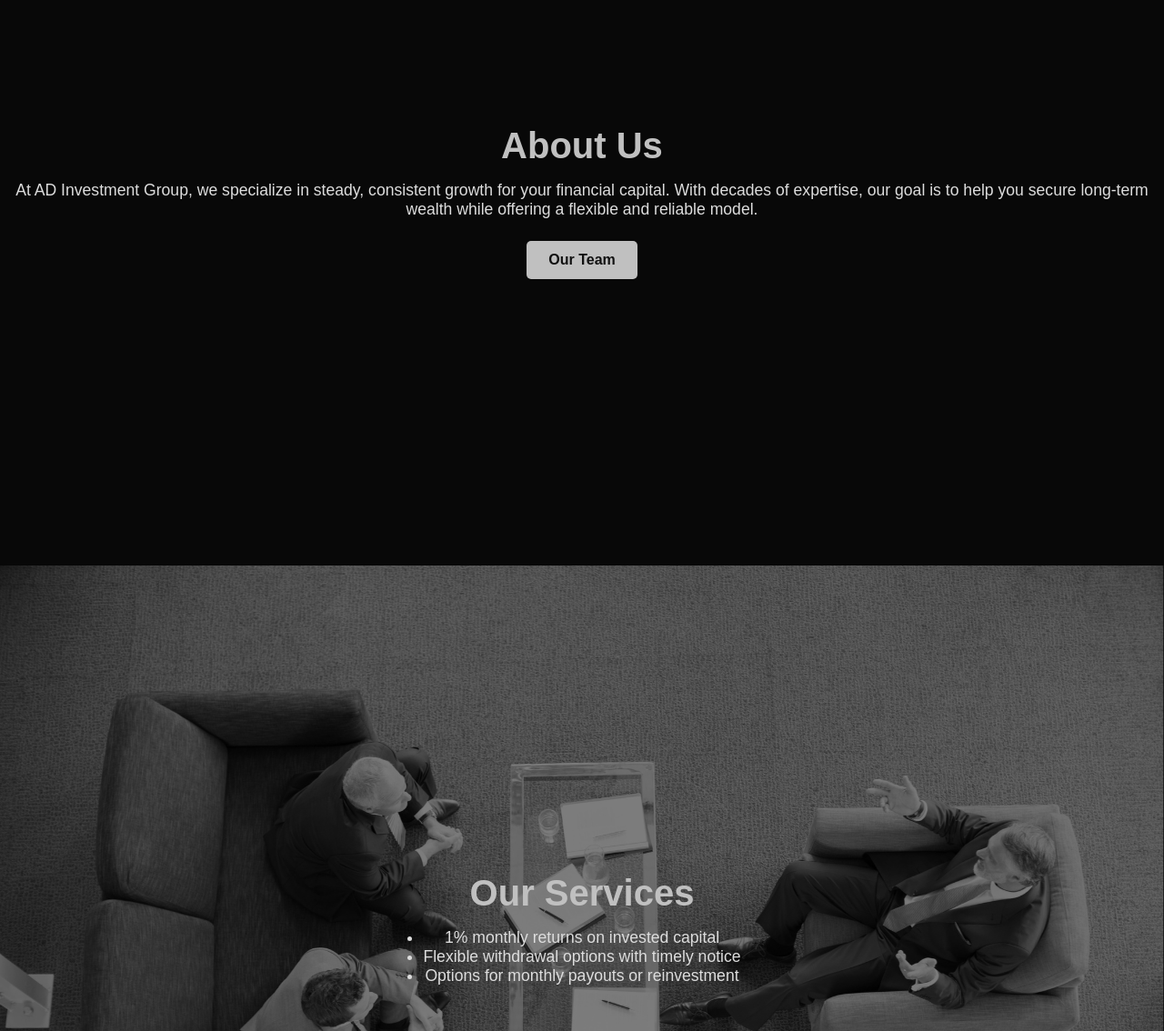
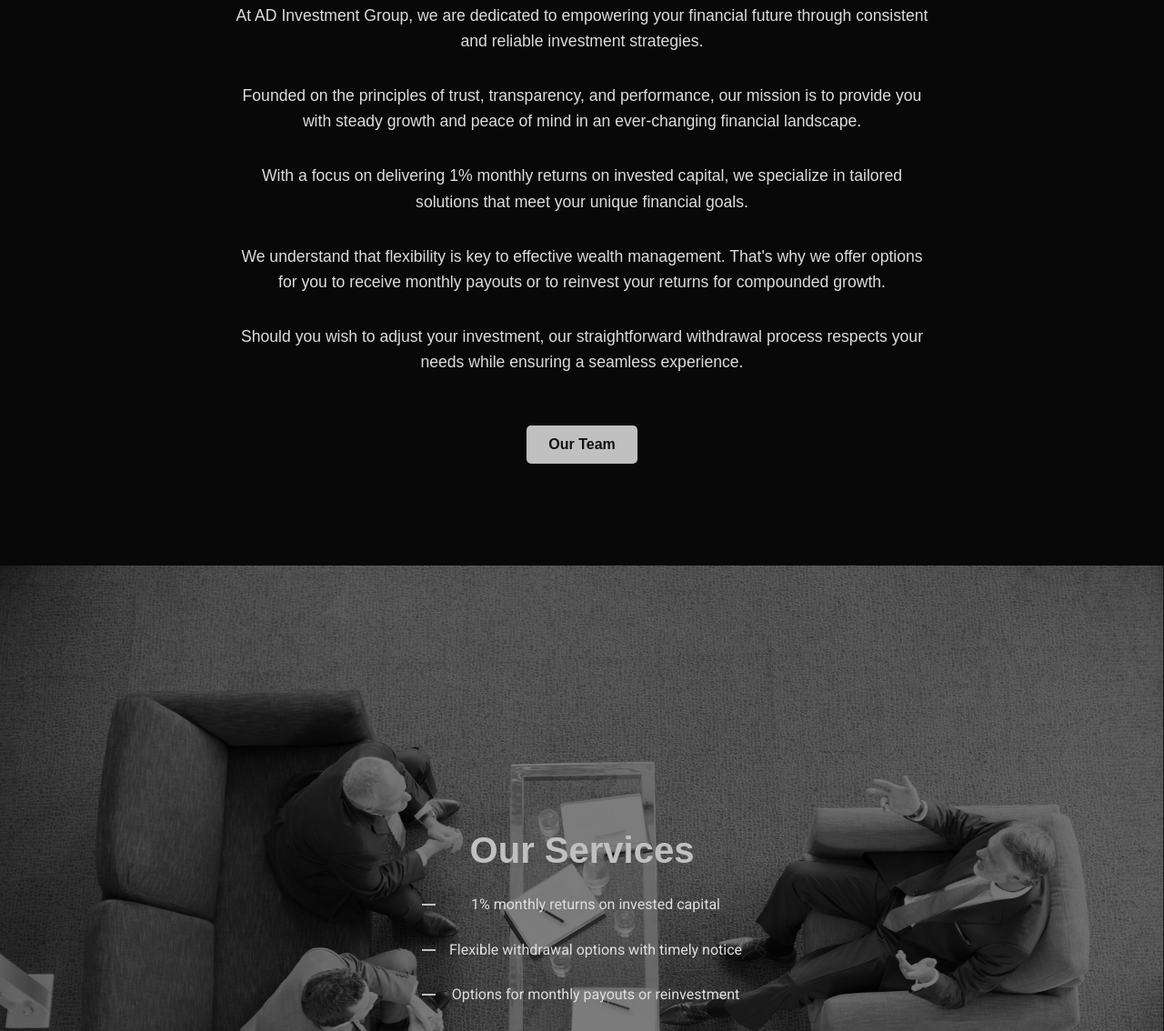
Before and after one commit to davidlukovic/invest, a plain HTML site: page index.html in a window 1280 px wide. Shown: the part 978-2112 px from the top of the page at 91% size. Drawn offline with Linux system fonts and the light colour scheme.

Commit message:
Add files via upload

```diff
--- a/index.html
+++ b/index.html
@@ -5,6 +5,9 @@
     <meta name="viewport" content="width=device-width, initial-scale=1.0">
     <title>AD Investment Group</title>
     <link rel="stylesheet" href="styles.css">
+    <link href="https://fonts.googleapis.com/css2?family=Roboto&display=swap" rel="stylesheet">
+
+
 </head>
 <body>
     <header>
@@ -28,7 +31,7 @@
         <div class="overlay"></div>
         <div class="content">
             <h1>Secure Your Wealth</h1>
-            <p>1% monthly returns on your investments with flexibility and trust.</p>
+            <p>We Deliver Consistent 1% Monthly Returns to Achieve Your Financial Goals.</p>
         </div>
     </section>
 
@@ -36,13 +39,32 @@
         <div class="overlay"></div>
         <div class="content">
             <h2>About Us</h2>
+
             <p>
-                At AD Investment Group, we specialize in steady, consistent growth for your financial capital.
-                With decades of expertise, our goal is to help you secure long-term wealth while offering a flexible and reliable model.
+                At AD Investment Group, we are dedicated to empowering your financial future through consistent and reliable investment strategies.
             </p>
+
+            <p>
+                Founded on the principles of trust, transparency, and performance, our mission is to provide you with steady growth and peace of mind in an ever-changing financial landscape.
+            </p>
+
+            <p>
+                With a focus on delivering 1% monthly returns on invested capital, we specialize in tailored solutions that meet your unique financial goals.
+            </p>
+
+            <p>
+                We understand that flexibility is key to effective wealth management. That's why we offer options for you to receive monthly payouts or to reinvest your returns for compounded growth.
+            </p>
+
+            <p>
+                Should you wish to adjust your investment, our straightforward withdrawal process respects your needs while ensuring a seamless experience.
+            </p>
+
             <a href="#" class="team-button">Our Team</a>
         </div>
     </section>
+
+
 
     <section id="services" class="fullscreen-section">
         <div class="overlay"></div>
--- a/styles.css
+++ b/styles.css
@@ -1,4 +1,5 @@
-/* General Styles */
+/* Reset and Basic Styles */
+/* ---------------------- */
 * {
     margin: 0;
     padding: 0;
@@ -11,16 +12,19 @@ body {
     background-color: #111;
 }
 
+/* Header Styles */
+/* ------------- */
 header {
     position: fixed;
     top: 0;
     width: 100%;
+    padding: 1rem 2rem;
+    background-color: #111;
+    z-index: 1000;
+
     display: flex;
     justify-content: space-between;
     align-items: center;
-    padding: 1rem 2rem;
-    background-color: #111;
-    z-index: 1000;
 }
 
 header .logo {
@@ -29,31 +33,36 @@ header .logo {
     color: #ddd;
 }
 
+/* Burger Menu */
 .burger-menu {
+    width: 25px;
+    height: 21px;
+    cursor: pointer;
+
     display: flex;
     flex-direction: column;
     justify-content: space-between;
-    width: 25px;
-    height: 20px;
-    cursor: pointer;
 }
 
 .burger-menu span {
+    width: 100%;
+    height: 3px;
     background-color: #ddd;
-    height: 3px;
     border-radius: 2px;
-    width: 100%;
 }
 
+/* Navigation Menu */
 .menu {
     position: absolute;
     top: 60px;
     right: 20px;
+    padding: 1rem;
     background-color: #222;
     border-radius: 5px;
-    padding: 1rem;
     display: none;
     z-index: 999;
+
+    transition: all 0.3s ease-in-out;
 }
 
 .menu ul {
@@ -65,8 +74,8 @@ header .logo {
 }
 
 .menu ul li a {
+    color: #ddd;
     text-decoration: none;
-    color: #ddd;
     font-size: 1rem;
     font-weight: bold;
     transition: color 0.3s;
@@ -76,70 +85,85 @@ header .logo {
     color: silver;
 }
 
+/* Hidden Class */
 .hidden {
     display: none;
 }
-
 /* Fullscreen Sections */
+/* ------------------- */
 .fullscreen-section {
     position: relative;
     height: 100vh;
+
     display: flex;
     justify-content: center;
     align-items: center;
+    text-align: center;
+
     color: #fff;
-    text-align: center;
 }
 
+/* Section Overlays */
 .fullscreen-section .overlay {
     position: absolute;
     top: 0;
     left: 0;
     width: 100%;
     height: 100%;
+
     background: rgba(0, 0, 0, 0.5); /* Grey overlay */
     z-index: 1;
 }
 
+/* Section Content */
 .fullscreen-section .content {
     position: relative;
     z-index: 2;
+
+    max-width: 800px;
+    padding: 0 1rem;
 }
 
-.fullscreen-section h1, .fullscreen-section h2 {
+/* Heading Styles */
+.fullscreen-section h1,
+.fullscreen-section h2 {
     font-size: 2.5rem;
     color: silver;
-    margin-bottom: 1rem;
+    margin-bottom: 1.5rem;
 }
 
-.fullscreen-section p, .fullscreen-section ul {
+/* Paragraph Styles within Fullscreen Sections */
+.fullscreen-section p {
+    margin-bottom: 2rem; /* Space between paragraphs */
+    line-height: 1.6;    /* Line spacing within paragraphs */
+    color: #ddd;
     font-size: 1.1rem;
-    color: #ddd;
-
-
 }
 
-/* Hero Section */
+/* Remove top margin from the first paragraph */
+.fullscreen-section p:first-of-type {
+    margin-top: 0;
+}
+
+/* Background Images for Sections */
 #hero {
     background: url('new-york-city.jpeg') center/cover no-repeat;
 }
 
-/* About Section */
 #about {
-    background:  #111; /* Simple black for contrast */
+    background: #111; /* Solid background for contrast */
 }
 
-/* Services Section */
 #services {
     background: url('meeting-grey.jpg') center/cover no-repeat;
 }
 
-/* Contact Section */
 #contact {
-    background: #111; /* Simple black for contrast */
+    background: #111; /* Solid background for contrast */
 }
 
-/* Form */
+/* Form Styles */
+/* ----------- */
 form {
     max-width: 400px;
     margin: 0 auto;
@@ -147,55 +171,63 @@ form {
 }
 
 form label {
+    display: block;
+    margin-bottom: 0.5rem;
     color: #ddd;
     font-weight: bold;
-    display: block;
-    margin-bottom: 0.5rem;
 }
 
-form input, form textarea {
+form input,
+form textarea {
     width: 100%;
     padding: 0.5rem;
     margin-bottom: 1rem;
+
     border: 1px solid #444;
     border-radius: 5px;
     background-color: #111;
     color: #ddd;
 }
 
+form input::placeholder,
+form textarea::placeholder {
+    color: #555;
+}
+
 form button {
+    padding: 0.75rem 1.5rem;
     background-color: silver;
     color: #111;
+
     border: none;
-    padding: 0.75rem 1.5rem;
     border-radius: 5px;
     font-size: 1rem;
     font-weight: bold;
+
     cursor: pointer;
-    transition: background-color 0.3s;
+    transition: background-color 0.3s, color 0.3s;
 }
 
 form button:hover {
     background-color: #ccc;
+    color: #000;
 }
 
-/* Footer */
-footer {
-    text-align: center;
-    padding: 1rem;
-    background-color: #111;
-    color: #777;
-}
+/* "Our Team" Button */
+/* ----------------- */
 .team-button {
     display: inline-block;
     margin-top: 1.5rem;
     padding: 0.75rem 1.5rem;
+
     background-color: silver;
     color: #111;
     text-decoration: none;
+
+    font-size: 1rem;
     font-weight: bold;
     border-radius: 5px;
-    font-size: 1rem;
+
     transition: background-color 0.3s, color 0.3s;
 }
 
@@ -203,3 +235,49 @@ footer {
     background-color: #ccc;
     color: #000;
 }
+
+/* Footer Styles */
+/* ------------- */
+footer {
+    text-align: center;
+    padding: 1rem;
+
+    background-color: #111;
+    color: #777;
+
+    position: relative;
+    z-index: 1;
+}
+/* Our Services Section Styles */
+/* --------------------------- */
+
+/* Remove default list styles */
+#services ul {
+    list-style: none;
+    padding: 0;
+    margin: 0;
+}
+
+/* Style list items */
+#services ul li {
+    position: relative;
+    padding-left: 30px; /* Space for custom line marker */
+    margin-bottom: 1.5rem; /* Increased spacing between bullet points */
+
+    font-size: 1.0rem; /* Increased font size */
+    font-family: 'Roboto', sans-serif; /* Different font for bullet points */
+    color: #ddd;
+    line-height: 1.6;
+}
+
+/* Custom line marker before each list item */
+#services ul li::before {
+    content: '';
+    position: absolute;
+    left: 0;
+    top: 50%;
+    transform: translateY(-50%); /* Center the line vertically */
+    width: 15px; /* Length of the line marker */
+    height: 2px; /* Thickness of the line marker */
+    background-color: silver; /* Color of the line marker */
+}
```
